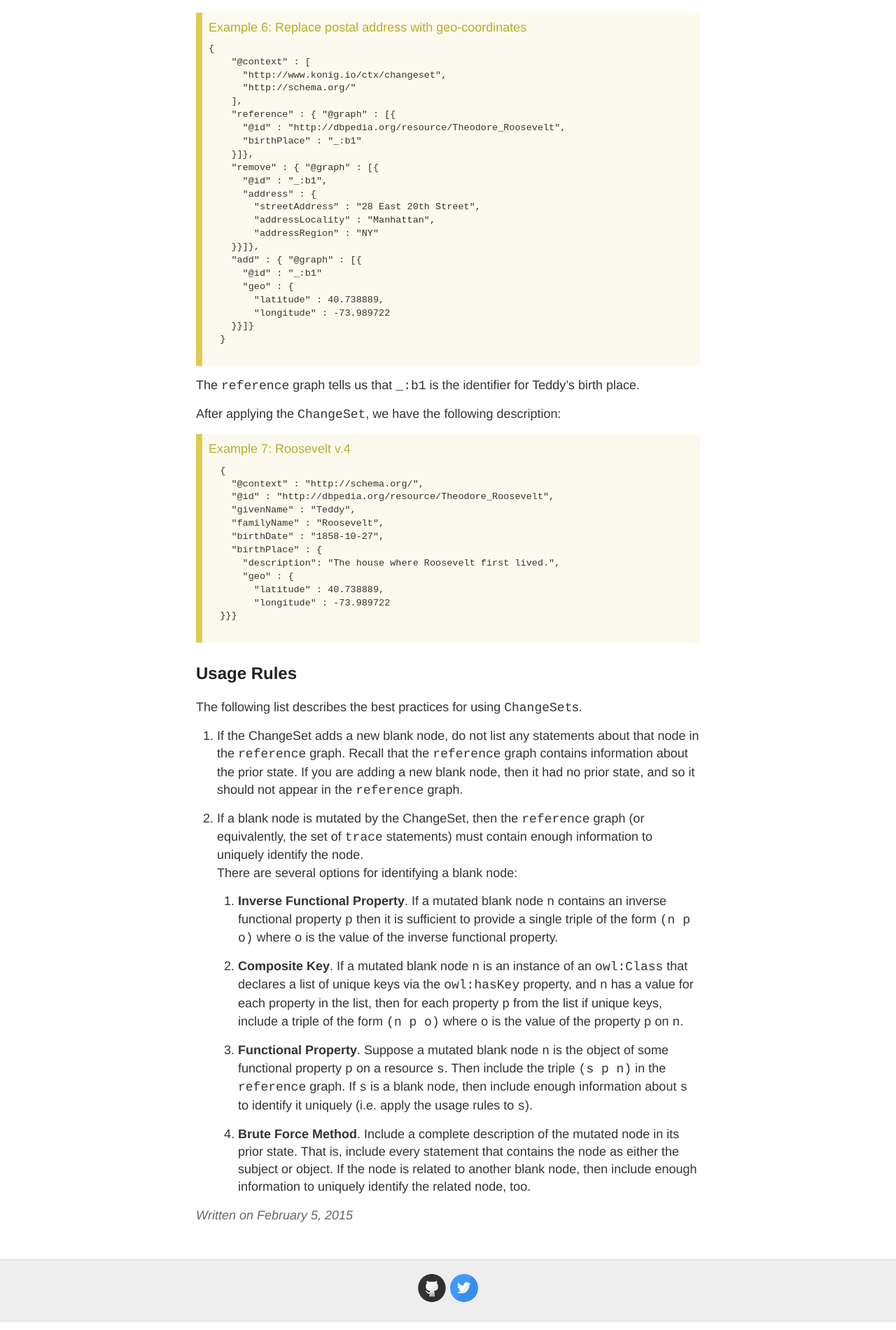
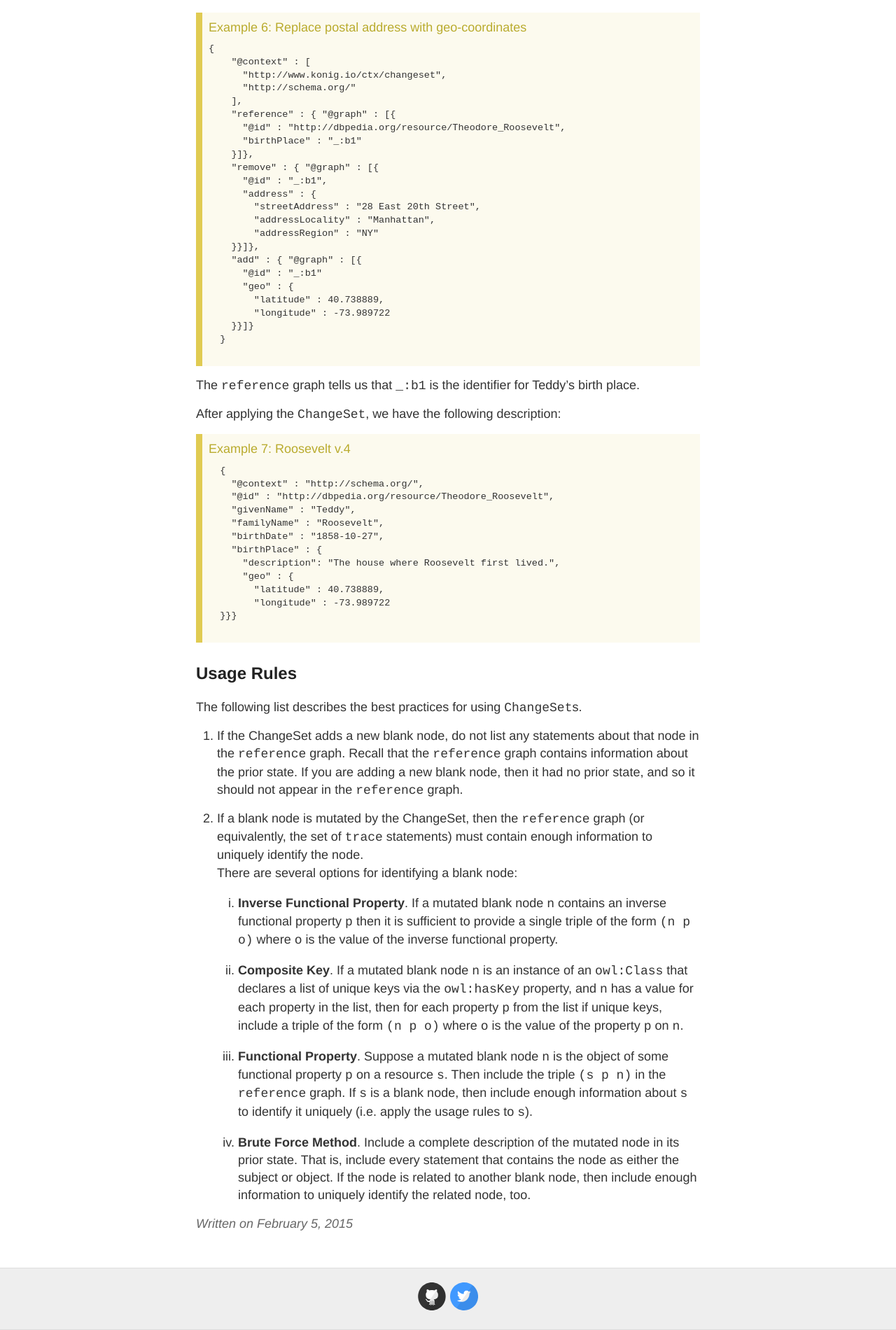
Before and after one commit to konigio/konigio.github.io, a Jekyll site: the page built from _posts/2015-02-05-Change-Sets.md, in a window 1280 px wide. Shown: the part 2573-4473 px from the top of the page at 70% size. Built offline with Jekyll 4.4.1, drawn with Linux system fonts in a browser that asks for light colours; Markdown is read by kramdown in place of the engine named in the settings.

Commit message:
Added list-style-type to nested ordered list.

```diff
--- a/_sass/_konig.scss
+++ b/_sass/_konig.scss
@@ -26,3 +26,9 @@ pre.json {
 	font-family: monospace;
 	tab-size: 2;
 }
+
+
+ol > li > ol > li {
+  list-style-type: lower-roman;
+  margin-top: 1em;
+}
```
